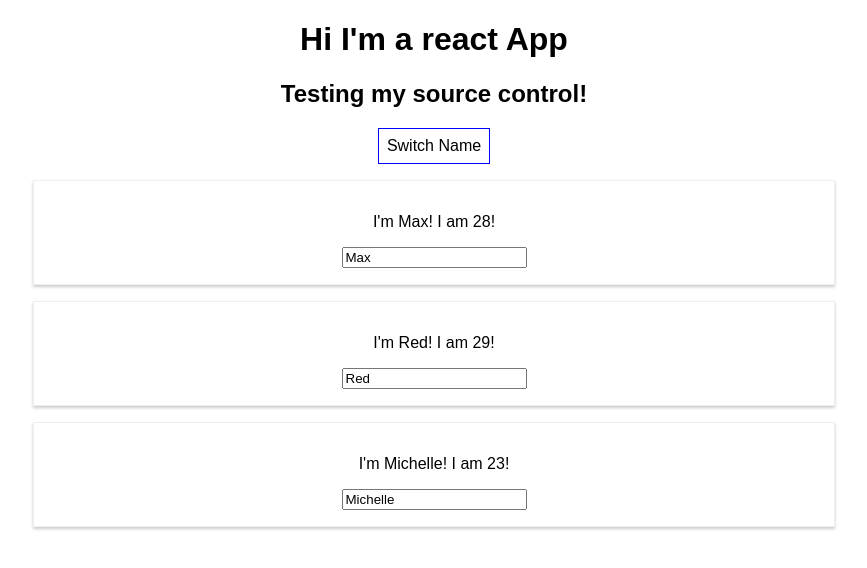
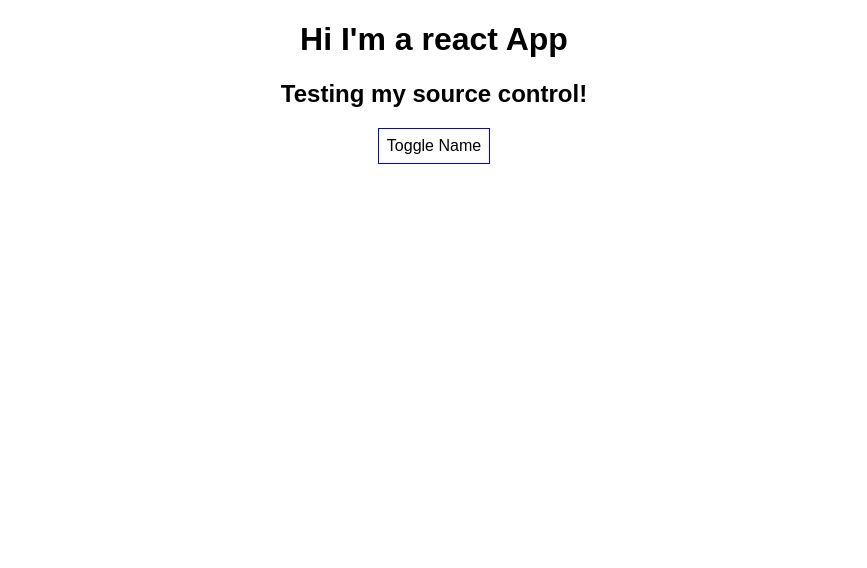
Before and after one commit to rvrtex/react-complete-guide, a React (Create React App) app: page / in a window 1280 px wide. Shown: the top 568 px of the page, without its empty margins (206-1073 px from the left). Built offline with nearby package versions, Linux system fonts and the light colour scheme.

Commit message:
added lists

```diff
--- a/src/App.js
+++ b/src/App.js
@@ -5,32 +5,41 @@ import Person from './Person/Person';
 class App extends Component {
   state = {
     persons: [
-      {name: 'Max', age: 28},
-      {name: 'Red', age: 29},
-      {name: 'Michelle', age: 23}
+      {id : '23',name: 'Max', age: 28},
+      {id : '54234',name: 'Red', age: 29},
+      {id : '2342',name: 'Michelle', age: 23}
     ],
-    otherState: 'some other value'
+    otherState: 'some other value',
+    showPersons: false
 };
 
-  switchNameHandler = (newName) =>{
+  deleteNameHandler = (personIndex) =>{
+    //const persons = this.state.persons.slice();
+    const persons = [...this.state.persons];
+    persons.splice(personIndex,1);
+    this.setState({persons: persons});
+  }
+
+  nameChangedHandler = (event, id) => {
+    const personIndex = this.state.persons.findIndex(p => {
+      return p.id === id;
+    });
+
+    const person = {...this.state.persons[personIndex]};
+
+    person.name = event.target.value;
+    const persons = [...this.state.persons];
+    persons[personIndex] = person;
+
     this.setState( {
-      persons: [
-        {name: newName, age: 28},
-        {name: 'Buddy', age: 29},
-        {name: 'Michelle', age: 22}
-      ]
+      persons: persons
     });
   };
 
-  nameChangedHandler = (event) => {
-    this.setState( {
-      persons: [
-        {name: 'Matthew', age: 28},
-        {name: event.target.value, age: 29},
-        {name: 'Michelle', age: 22}
-      ]
-    });
-  };
+  togglePersonHandler = () =>{
+    const doesShow = this.state.showPersons;
+    this.setState({showPersons: !doesShow});
+  }
   render(){
     const style = {
       backgroundColor:'white',
@@ -39,16 +48,35 @@ class App extends Component {
       padding: '8px',
       cursor: 'pointer'
     };
+
+    let persons = null;
+
+    if(this.state.showPersons){
+      persons = (
+        <div>
+          {this.state.persons.map((person,index) => {
+            return <Person
+              click = {() => this.deleteNameHandler(index)}
+              name ={person.name}
+              age = {person.age}
+              key = {person.id}
+              changed = {(event) => this.nameChangedHandler(event,person.id)}
+              />
+          })}
+
+      </div>
+      )
+    }
+
     return (
       <div className="App">
         <h1>Hi I'm a react App</h1>
         <h2>Testing my source control!</h2>
-        <button
-         style = {style}
-        onClick={() => this.switchNameHandler('Shelly!')}>Switch Name</button>
-        <Person name={this.state.persons[0].name} age={this.state.persons[0].age}/>
-        <Person name={this.state.persons[1].name} age={this.state.persons[1].age} click = {this.switchNameHandler.bind(this,'Doggy!')} changed={this.nameChangedHandler} />
-        <Person name={this.state.persons[2].name} age={this.state.persons[2].age}/>
+        <button style = {style} onClick={this.togglePersonHandler}>Toggle Name</button>
+        {persons}
+
+
+
       </div>
     );
   }
```
